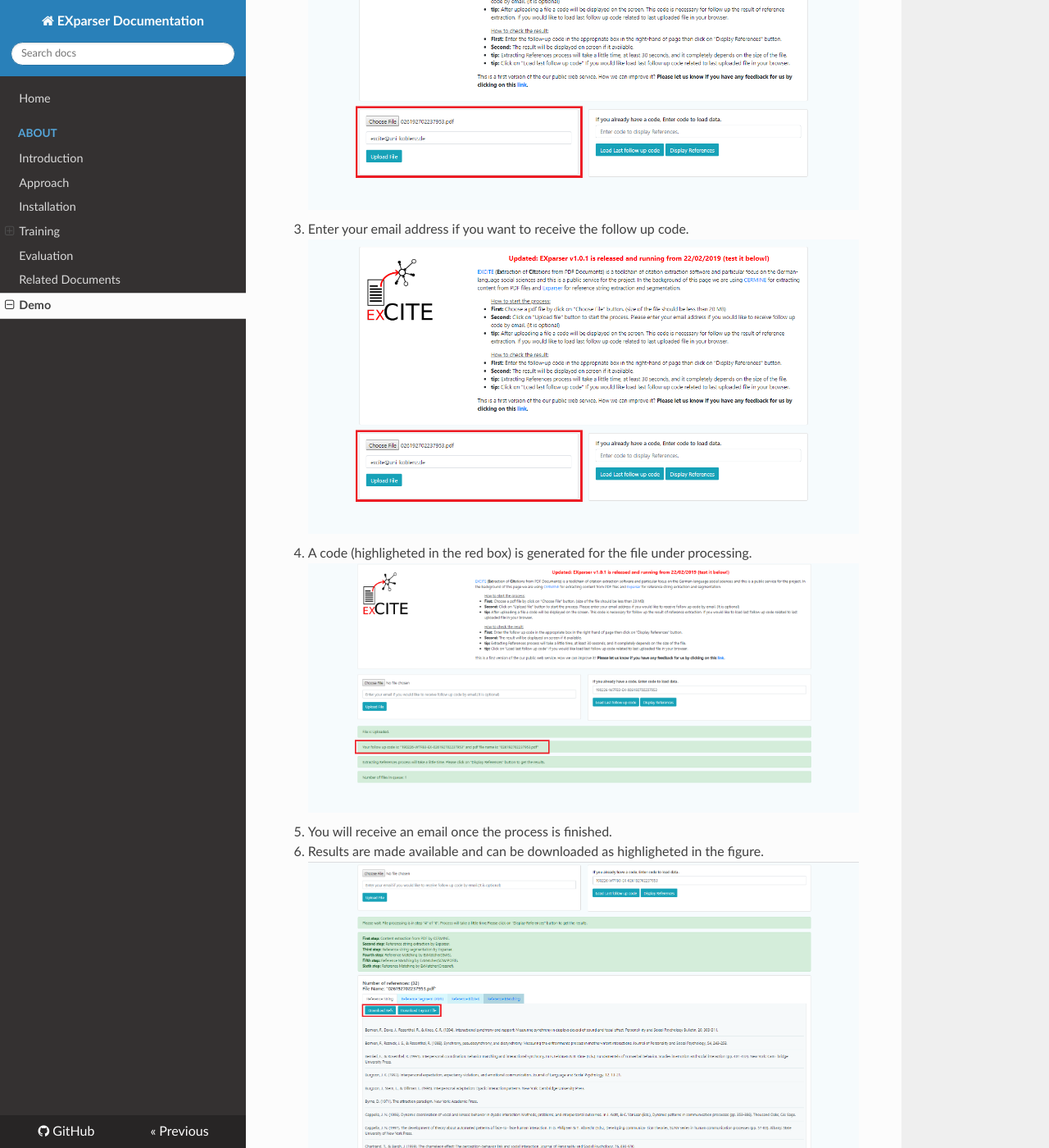
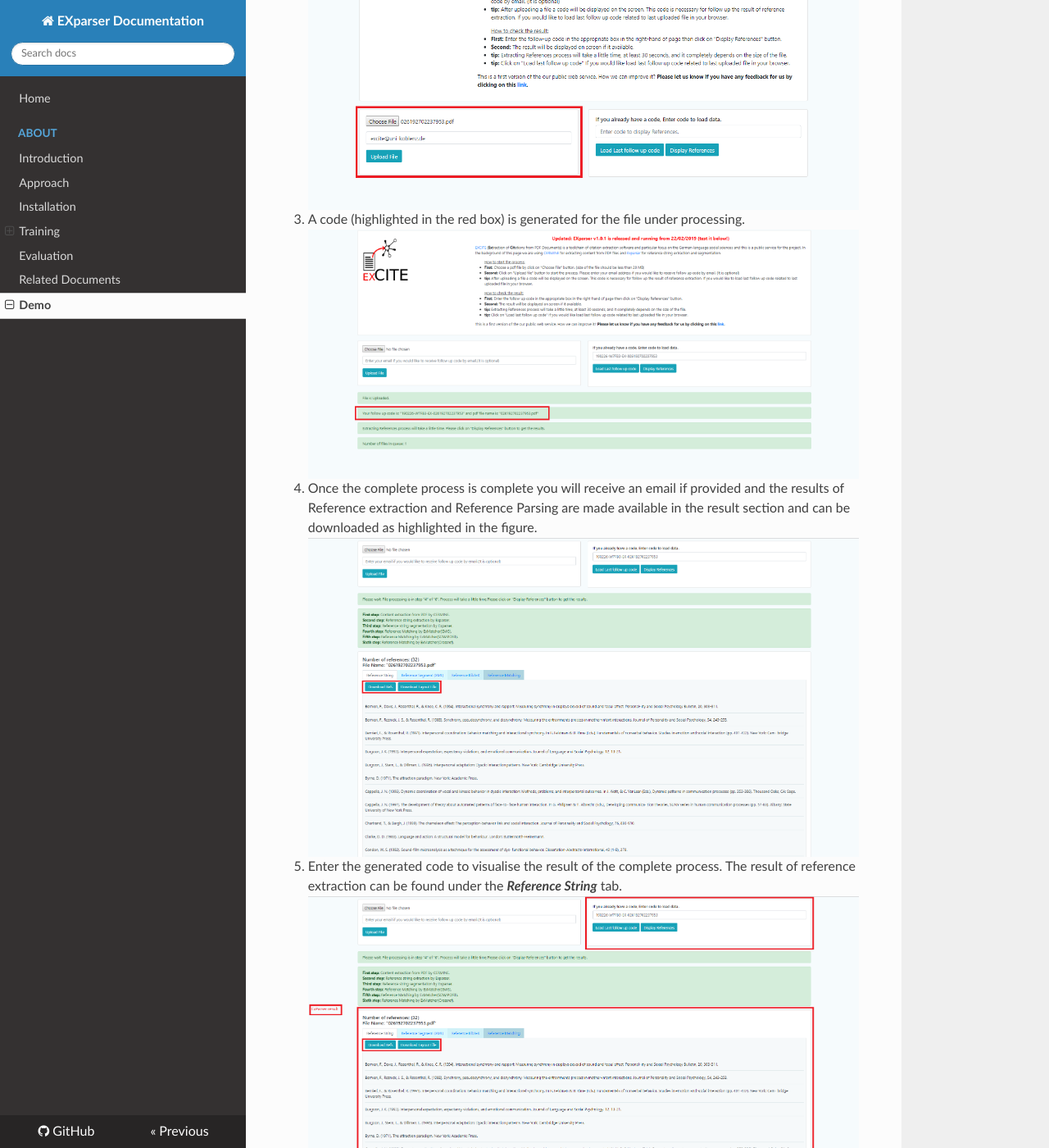
Before and after one commit to exciteproject/Exparser, an MkDocs documentation site: the page built from docs/Demo.md, in a window 1280 px wide and 1400 px high, scrolled down 761 px. Shown: the whole window at 82% size. Built offline with MkDocs 1.6.1, drawn with Linux system fonts in a browser that asks for light colours; nearby versions of some CDN libraries; old or Windows-style settings are respelled for this version of MkDocs; some of the changed text lies outside the part shown.

Commit message:
additional updates

```diff
--- a/docs/Demo.md
+++ b/docs/Demo.md
@@ -3,15 +3,27 @@
 ## Steps:
 1.  Select the PDF document from your computer.
 ![diagram](./ExciteDemoScreenShots/step1.png)
-2. Upload the file by clicking the ***Upload File*** button.
+
+
+2. Upload the file by clicking the ***Upload File*** button. Additionally you can also provide your email-id if you want to receive the follow up code.
 ![diagram2](./ExciteDemoScreenShots/step2.png)
-3. Enter your email address if you want to receive the follow up code.
-![diagram2](./ExciteDemoScreenShots/step2.png)
-4. A code (highligheted in the red box) is generated for the file under processing.
+
+
+3. A code (highlighted in the red box) is generated for the file under processing.
 ![diagram2](./ExciteDemoScreenShots/step3.png)
-5. You will receive an email once the process is finished.
-6. Results are made available and can be downloaded as highligheted in the figure.
+
+
+4. Once the complete process is complete you will receive an email if provided and the results of Reference extraction and Reference Parsing are made available in the result section and can be downloaded as highlighted in the figure.
 ![diagram2](./ExciteDemoScreenShots/step4.1.png)
-7. Enter the generated code to visualise the segmented reference strings.
+
+
+5. Enter the generated code to visualise the result of the complete process. The result of reference extraction can be found under the ***Reference String*** tab.
 ![diagram2](./ExciteDemoScreenShots/step4.png)
-* Click to download if you want to save the references.
+
+
+6. The annotated references can be viewed in the ***Reference Segmentation(XML)*** tab.
+![diagram2](./ExciteDemoScreenShots/ste4.2.png)
+
+
+7. The extracted references can also be downloaded in BibTex format from ***Reference BibTex*** tab.
+![diagram2](./ExciteDemoScreenShots/step4.3.png)
```
Also changed, not shown: docs/Bibligraphic_element_annotation_guidlines.md (deleted, +0 -17 lines), docs/Evaluation.md (+8 -2 lines), docs/ReferenceExtraction.md (+3 -3 lines).
